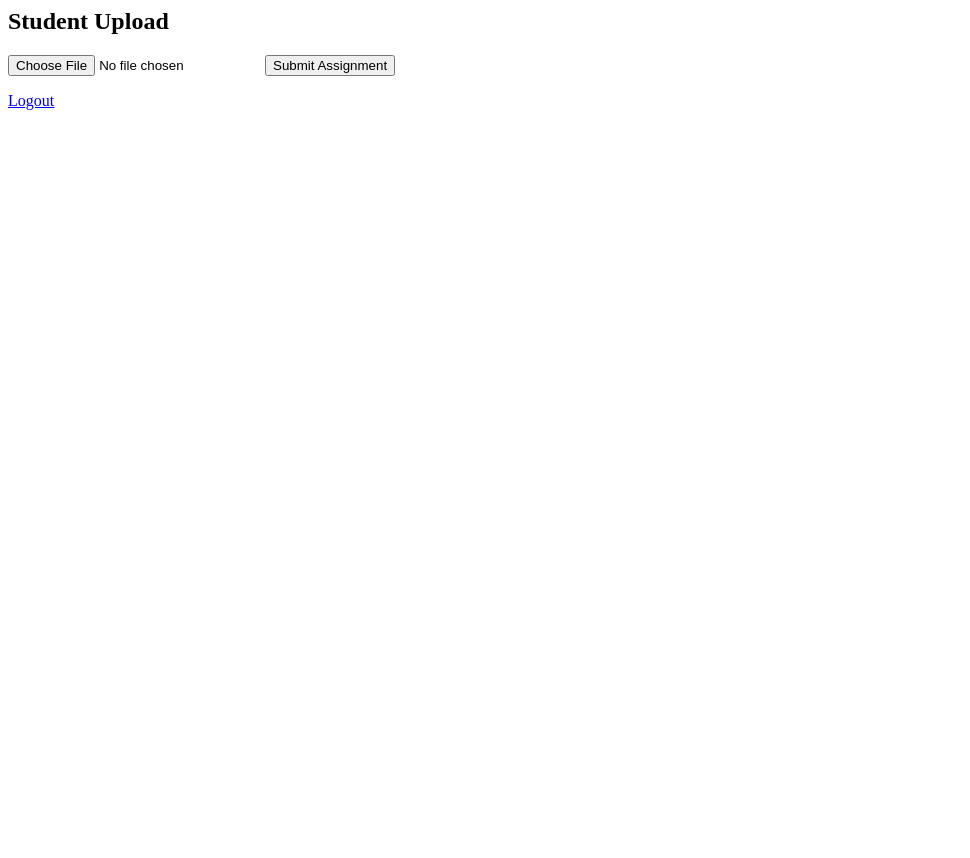
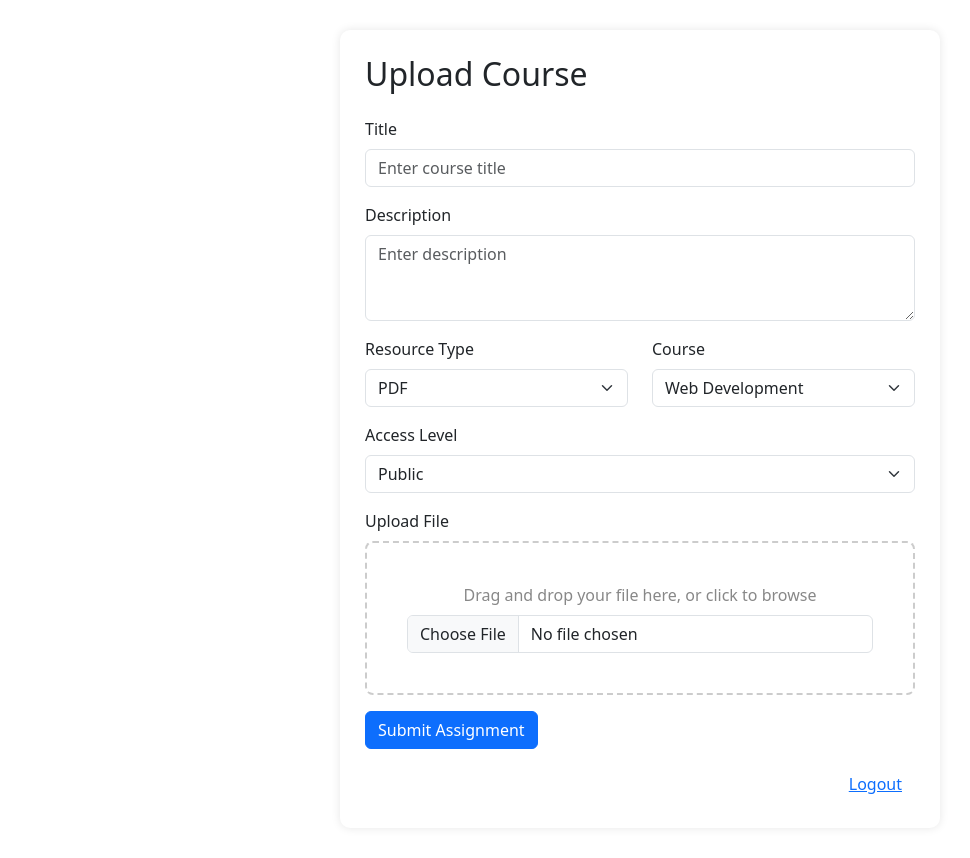
Before and after one commit to pratcode11/assignment_submission, a Flask app: template templates/upload.html in a window 1280 px wide. Shown: the whole page, without its empty margins (0-970 px from the left). Before the commit the page ends 110 px from the top, so only its background shows below. Run offline with Flask 3, Linux system fonts and the light colour scheme; the template is opened without the code that fills it, so the values that code supplies are empty; some libraries are stand-ins or nearby versions.

Commit message:
Update upload.html

```diff
--- a/templates/upload.html
+++ b/templates/upload.html
@@ -1,6 +1,78 @@
-<h2>Student Upload</h2>
-<form method="POST" action="/upload" enctype="multipart/form-data">
-    <input type="file" name="pdf" accept="application/pdf">
-    <button type="submit">Submit Assignment</button>
-</form>
-<a href="/logout">Logout</a>
+<!DOCTYPE html>
+<html lang="en">
+<head>
+    <meta charset="UTF-8">
+    <title>Student Upload</title>
+    <link href="https://cdn.jsdelivr.net/npm/bootstrap@5.3.0/dist/css/bootstrap.min.css" rel="stylesheet">
+    <style>
+        .upload-container {
+            max-width: 600px;
+            margin: 30px auto;
+            padding: 25px;
+            box-shadow: 0 0 10px rgba(0,0,0,0.1);
+            border-radius: 10px;
+        }
+        .dropzone {
+            border: 2px dashed #ccc;
+            border-radius: 8px;
+            padding: 40px;
+            text-align: center;
+            color: #888;
+        }
+    </style>
+</head>
+<body>
+<div class="upload-container bg-white">
+    <h2 class="mb-4">Upload Course</h2>
+    <form method="POST" action="/upload" enctype="multipart/form-data">
+        <div class="mb-3">
+            <label class="form-label">Title</label>
+            <input type="text" class="form-control" name="title" placeholder="Enter course title">
+        </div>
+        <div class="mb-3">
+            <label class="form-label">Description</label>
+            <textarea class="form-control" name="description" rows="3" placeholder="Enter description"></textarea>
+        </div>
+        <div class="row mb-3">
+            <div class="col">
+                <label class="form-label">Resource Type</label>
+                <select class="form-select" name="resource_type">
+                    <option>PDF</option>
+                    <option>Video</option>
+                    <option>Slide</option>
+                </select>
+            </div>
+            <div class="col">
+                <label class="form-label">Course</label>
+                <select class="form-select" name="course">
+                    <option>Web Development</option>
+                    <option>Database Systems</option>
+                    <option>Software Engineering</option>
+                </select>
+            </div>
+        </div>
+        <div class="mb-3">
+            <label class="form-label">Access Level</label>
+            <select class="form-select" name="access_level">
+                <option>Public</option>
+                <option>Private</option>
+            </select>
+        </div>
+        <div class="mb-3">
+            <label class="form-label">Upload File</label>
+            <div class="dropzone">
+                Drag and drop your file here, or click to browse
+                <input type="file" class="form-control mt-2" name="pdf" accept="application/pdf">
+            </div>
+        </div>
+        <button type="submit" class="btn btn-primary">Submit Assignment</button>
+    </form>
+    <div class="mt-3 text-end">
+        <a href="/logout" class="btn btn-link">Logout</a>
+    </div>
+</div>
+
+<!-- Optional: Bootstrap JS for interactivity -->
+<script src="https://cdn.jsdelivr.net/npm/bootstrap@5.3.0/dist/js/bootstrap.bundle.min.js"></script>
+</body>
+</html>
```
